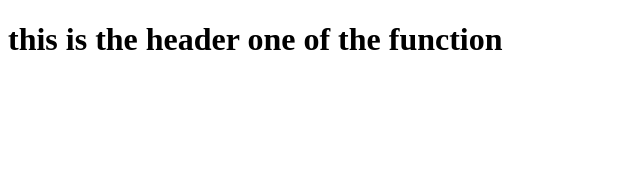
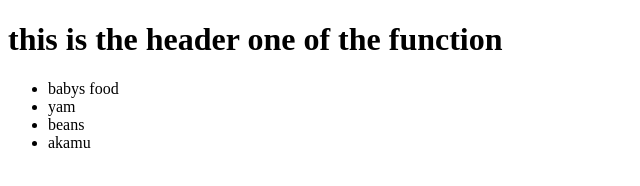
Before and after one commit to Omenix-dev/firstPractice, a plain HTML site: page index.html in a window 1280 px wide. Shown: the whole page, without its empty margins (0-640 px from the left). Drawn offline with Linux system fonts and the light colour scheme.

Commit message:
add children food to the markup

```diff
--- a/index.html
+++ b/index.html
@@ -8,5 +8,15 @@
 </head>
 <body>
 <h1>this is the header one of the function</h1>
+    <ul>
+        <li>babys food</li>
+        <li>yam</li>
+        <li>beans</li>
+        <li>akamu</li>
+
+    </ul>
+
+
+
 </body>
 </html>
```
